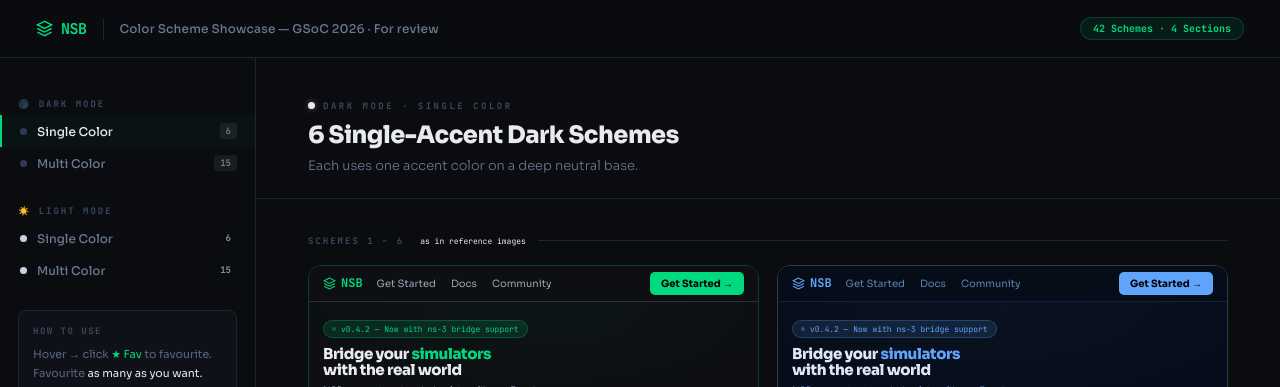
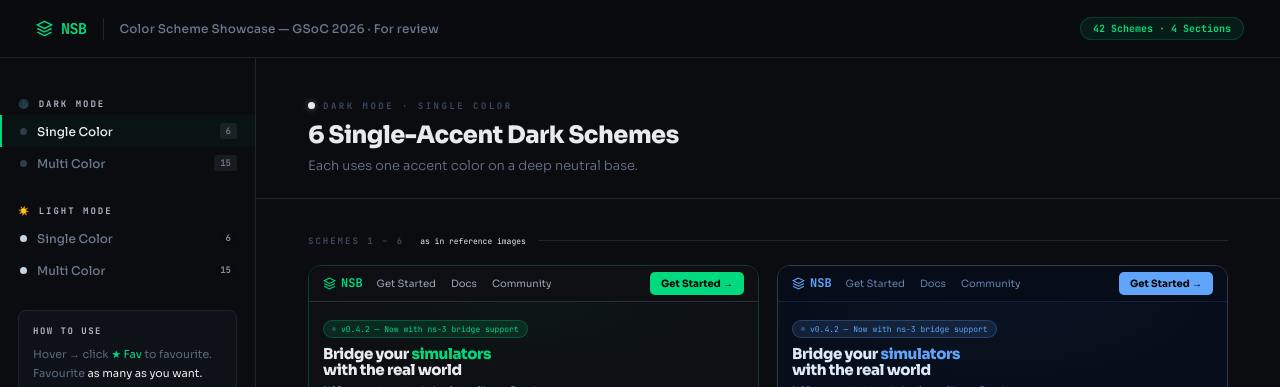
Before and after one commit to avantika1036/NSB-Site-Prototypes, a plain HTML site: page color-schemes/index.html in a window 1280 px wide. Shown: the top 387 px of the page. Drawn offline with Linux system fonts and the light colour scheme.

Commit message:
Added more features

```diff
--- a/color-schemes/index.html
+++ b/color-schemes/index.html
@@ -337,7 +337,7 @@
 
 <!-- ═══ SIDEBAR ═══ -->
 <aside class="sidebar">
-  <div class="sb-group-label">🌑 Dark Mode</div>
+  <div class="sb-group-label" style="color:#aeb7c5">🌑 Dark Mode</div>
   <div class="sb-link active" id="sbl-ds" onclick="jumpTo('sec-ds')">
     <div class="sb-dot" style="background:#2e3a50"></div>
     Single Color
@@ -349,7 +349,7 @@
     <span class="sb-chip" style="background:#ffffff10;color:#6a7890">15</span>
   </div>
 
-  <div class="sb-group-label" style="margin-top:12px">☀️ Light Mode</div>
+  <div class="sb-group-label" style="margin-top:12px;color:#aeb7c5">☀️ Light Mode</div>
   <div class="sb-link" id="sbl-ls" onclick="jumpTo('sec-ls')">
     <div class="sb-dot" style="background:#c8d4e4"></div>
     Single Color
@@ -362,7 +362,7 @@
   </div>
 
   <div style="margin:24px 18px 0;padding:14px;background:#0e1218;border:1px solid #1e2430;border-radius:8px">
-    <div style="font-family:'JetBrains Mono',monospace;font-size:9px;font-weight:700;text-transform:uppercase;letter-spacing:1.5px;color:#3a4860;margin-bottom:8px">How to use</div>
+    <div style="font-family:'JetBrains Mono',monospace;font-size:9px;font-weight:700;text-transform:uppercase;letter-spacing:1.5px;color:#aeb7c5;margin-bottom:8px">How to use</div>
     <div style="font-size:11px;color:#5a6880;line-height:1.7">Hover → click <span style="color:#00d97e">★ Fav</span> to favourite.<br>Favourite <span style="color:#e8eaf0">as many as you want.</span><br><br>Click <span style="color:#c8d0e0">⤢ Expand</span> or the card body to open big preview.</div>
   </div>
 </aside>
```
